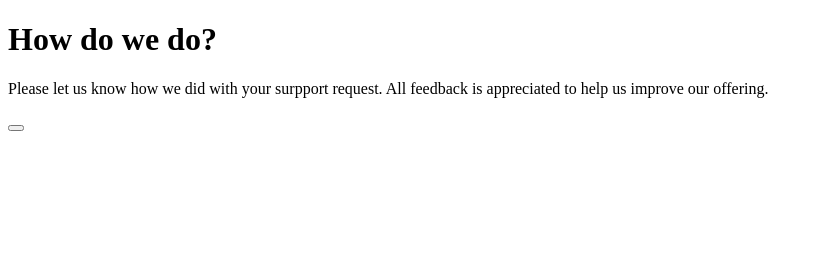
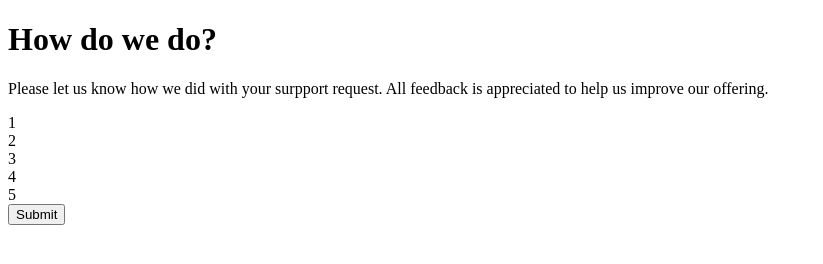
Before and after one commit to janeAnezi/Rate-Us, a plain HTML site: page index.html in a window 1280 px wide. Shown: the whole page, without its empty margins (0-823 px from the left). Drawn offline with Linux system fonts and the light colour scheme.

Commit message:
add grid

```diff
--- a/index.html
+++ b/index.html
@@ -13,9 +13,13 @@
             All feedback is appreciated to help us improve our offering.
         </p>
         <div class="grid">
-
+            <div>1</div>
+            <div>2</div>
+            <div>3</div>
+            <div>4</div>
+            <div>5</div>
         </div>
-        <button></button>
+        <button>Submit</button>
     </div>
 </body>
 </html>
```
